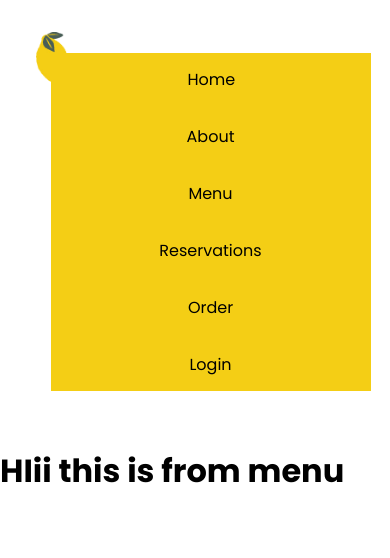
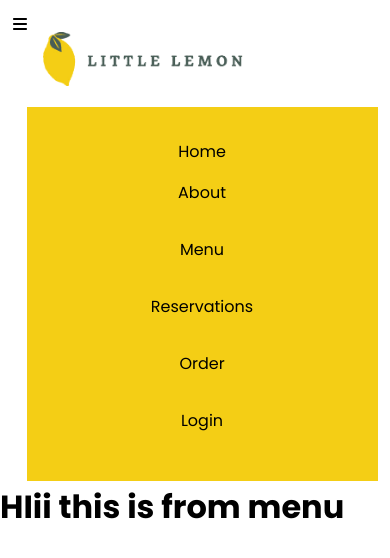
Before and after one commit to Eslamzaid/LittleLemon, a React (Vite) app in the folder LittleLemon/: page /TheMenu in a window 390 px wide. Shown: the top 558 px of the page. Built offline with nearby package versions, Linux system fonts and the light colour scheme; a web font is replaced by a local one.

Commit message:
Icon added

```diff
--- a/LittleLemon/src/Layouts/Header/Header.css
+++ b/LittleLemon/src/Layouts/Header/Header.css
@@ -47,16 +47,17 @@
 /*! The father of the links mini father */
 
 .TheMiniFather {
-    width: 20rem;
-    height: 40vh;
+    width: 100%;
     position: relative;
-    bottom: 3.5em;
+    bottom: 0.1em;
+    padding: 2em 0em;
     text-align: center;
     background-color: var(--nice-color);
     display: flex;
     justify-content: center;
     align-items: center;
     flex-flow: column;
+    /* border: 1px solid red; */
 }
 
 /*? The child of the minifather view */
@@ -92,13 +93,12 @@
     .phone-view {
         flex-flow: column;
         display: flex;
-        justify-content: start;
-        align-items: flex-end;
+        align-items: center;
         width: 90%;
         /* border: 1px solid black; */
     }
 
-    .phone-view li:first-child {
+    #ThePhoto {
         align-self: flex-start;
         margin: 1em;
         /* border: 1px solid black; */
--- a/LittleLemon/src/Layouts/Header/Header.jsx
+++ b/LittleLemon/src/Layouts/Header/Header.jsx
@@ -3,6 +3,8 @@
 import Menu from "../../RComponenets/Menu/Menu";
 import About from "../../RComponenets/About/About";
 import { Routes, Route, Link } from "react-router-dom";
+import { FontAwesomeIcon } from "@fortawesome/react-fontawesome";
+import { faBars } from "@fortawesome/free-solid-svg-icons";
 import "./Header.css";
 
 const Header = () => {
@@ -46,8 +48,9 @@
             </Link>
           </li>
         </ul>
+          <FontAwesomeIcon icon={faBars} />
         <ul className="phone-view">
-          <li>
+          <li id="ThePhoto">
             <Link to="/">
               <img width="200rem" src={theLogo} alt="Our restaurant logo" />
             </Link>
```
